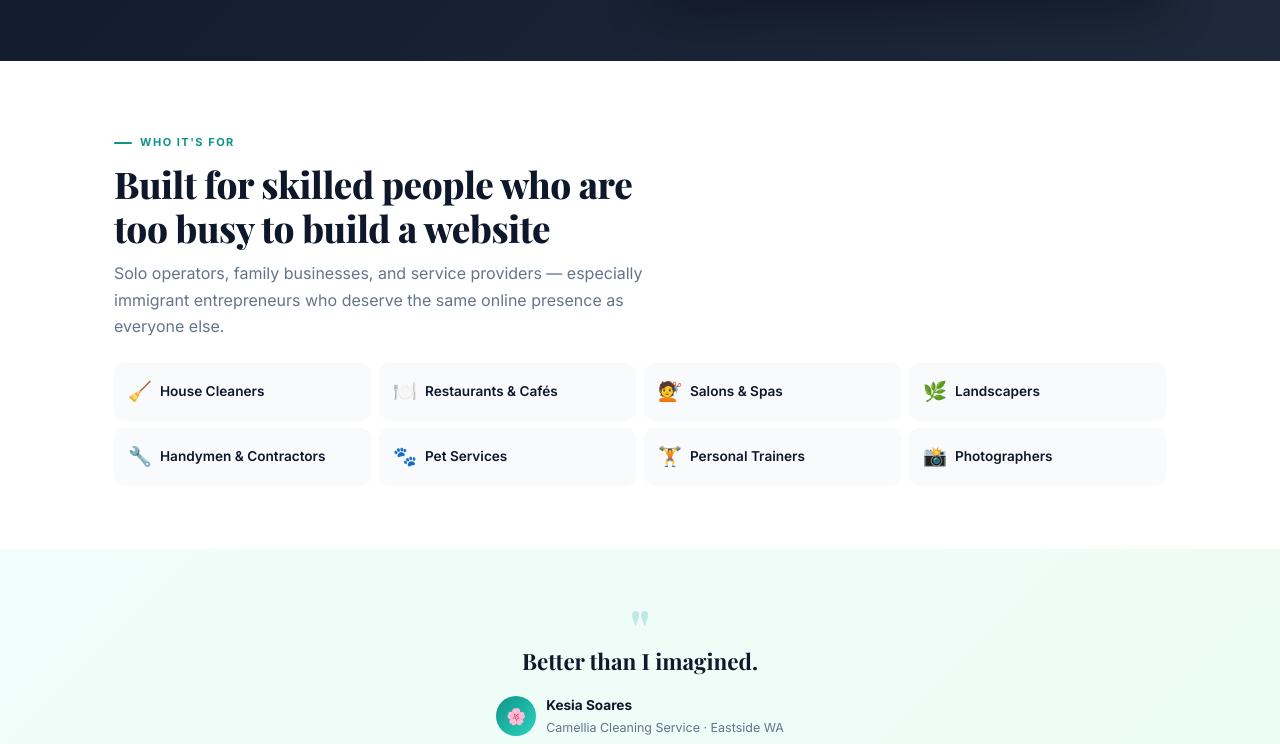
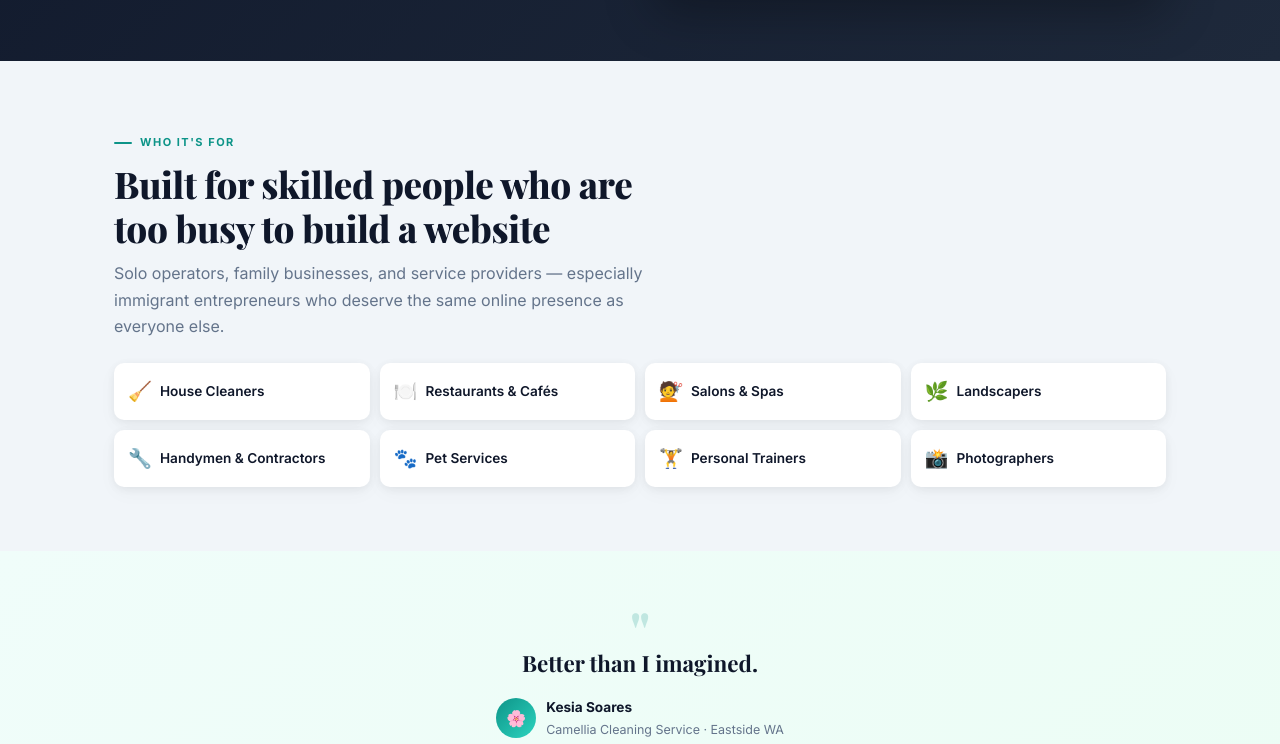
Before and after one commit to sunilmsft/frontdesk-ai, a website: page public/pitch.html in a window 1280 px wide. Shown: the part 2798-3542 px from the top of the page. Drawn offline with nearby package versions, Linux system fonts and the light colour scheme.

Commit message:
Fix all flat cards: audience chips + pricing section contrast
- Audience section bg: white -> #f1f5f9, chips white with real shadows
- Pricing section bg: white -> #f1f5f9, cards pop against darker bg
- Full page audit: all card elements now have visible elevation

```diff
--- a/public/pitch.html
+++ b/public/pitch.html
@@ -257,14 +257,14 @@
     .mock-service strong { display: block; color: white; font-size: 0.6rem; margin-bottom: 1px; }
 
     /* Audience */
-    .audience { background: white; }
-    .audience-grid { display: grid; grid-template-columns: repeat(4, 1fr); gap: 8px; margin-top: 24px; }
+    .audience { background: #f1f5f9; }
+    .audience-grid { display: grid; grid-template-columns: repeat(4, 1fr); gap: 10px; margin-top: 24px; }
     .audience-chip {
       display: flex; align-items: center; gap: 8px; padding: 12px 14px;
-      background: #f8fafc; border-radius: 10px; font-size: 0.85rem; font-weight: 600;
-      transition: all 0.3s; box-shadow: 0 1px 2px rgba(0,0,0,0.02);
+      background: white; border-radius: 10px; font-size: 0.85rem; font-weight: 600;
+      transition: all 0.3s; box-shadow: 0 2px 8px rgba(0,0,0,0.06), 0 6px 20px rgba(0,0,0,0.03);
     }
-    .audience-chip:hover { background: var(--accent-light); transform: translateY(-2px); }
+    .audience-chip:hover { background: var(--accent-light); transform: translateY(-2px); box-shadow: 0 6px 20px rgba(13,148,136,0.1); }
     .audience-chip span:first-child { font-size: 1.2rem; }
 
     /* Testimonial */
@@ -279,7 +279,7 @@
     .testimonial-role { font-size: 0.78rem; color: var(--muted); }
 
     /* Pricing */
-    .pricing { background: white; }
+    .pricing { background: #f1f5f9; }
     .pricing-grid { display: grid; grid-template-columns: repeat(3, 1fr); gap: 16px; margin-top: 32px; }
     .price-card {
       background: white; border-radius: 14px; padding: 28px;
```
